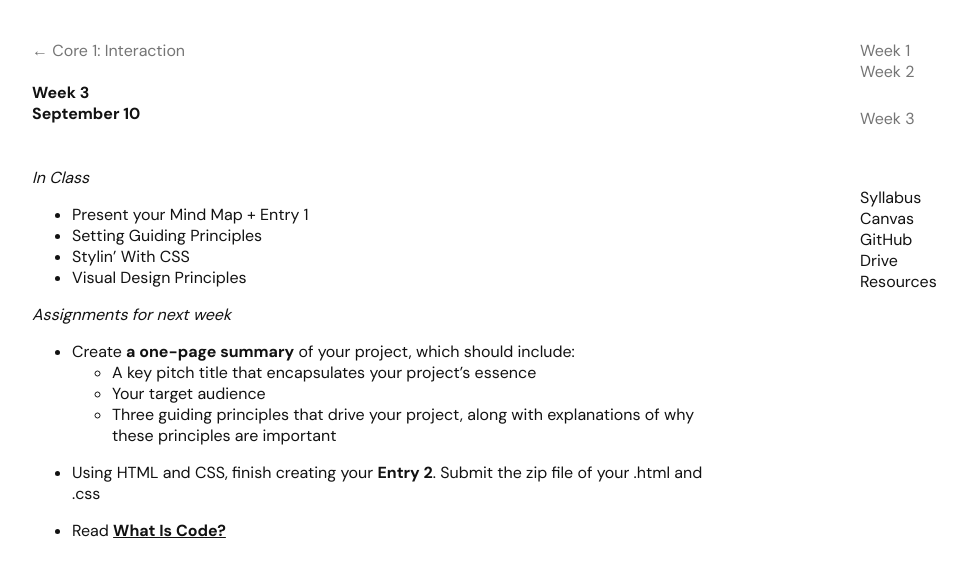
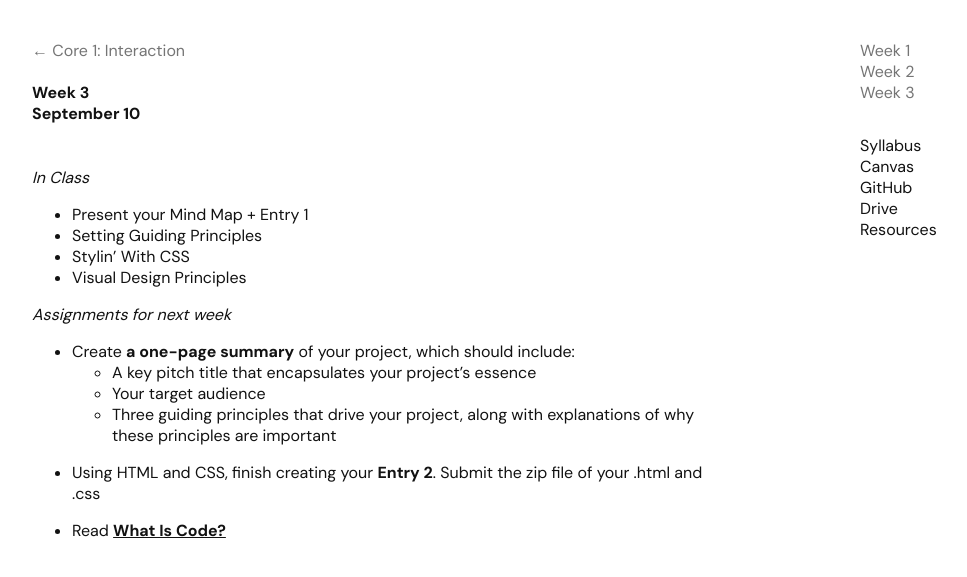
Before and after one commit to core1-interaction/core1-interaction.github.io, a Jekyll site: the page built from week3.md, in a window 1280 px wide. Shown: the top 577 px of the page, without its empty margins (108-1075 px from the left). Built offline with Jekyll 4.4.1, drawn with Linux system fonts in a browser that asks for light colours.

Commit message:
Update sessions.html

```diff
--- a/_layouts/sessions.html
+++ b/_layouts/sessions.html
@@ -18,7 +18,7 @@
         <div class="right-content">
             <div class="details">
                 <p><a href="https://core1-interaction.github.io/week1.html"><span class="nav-color">Week 1</span></a><br>
-                   <a href="https://core1-interaction.github.io/week2.html"><span class="nav-color">Week 2</span></a></p>
+                   <a href="https://core1-interaction.github.io/week2.html"><span class="nav-color">Week 2</span></a><br>
                    <a href="https://core1-interaction.github.io/week3.html"><span class="nav-color">Week 3</span></a></p>
             </div>
             <div class="links">
```
